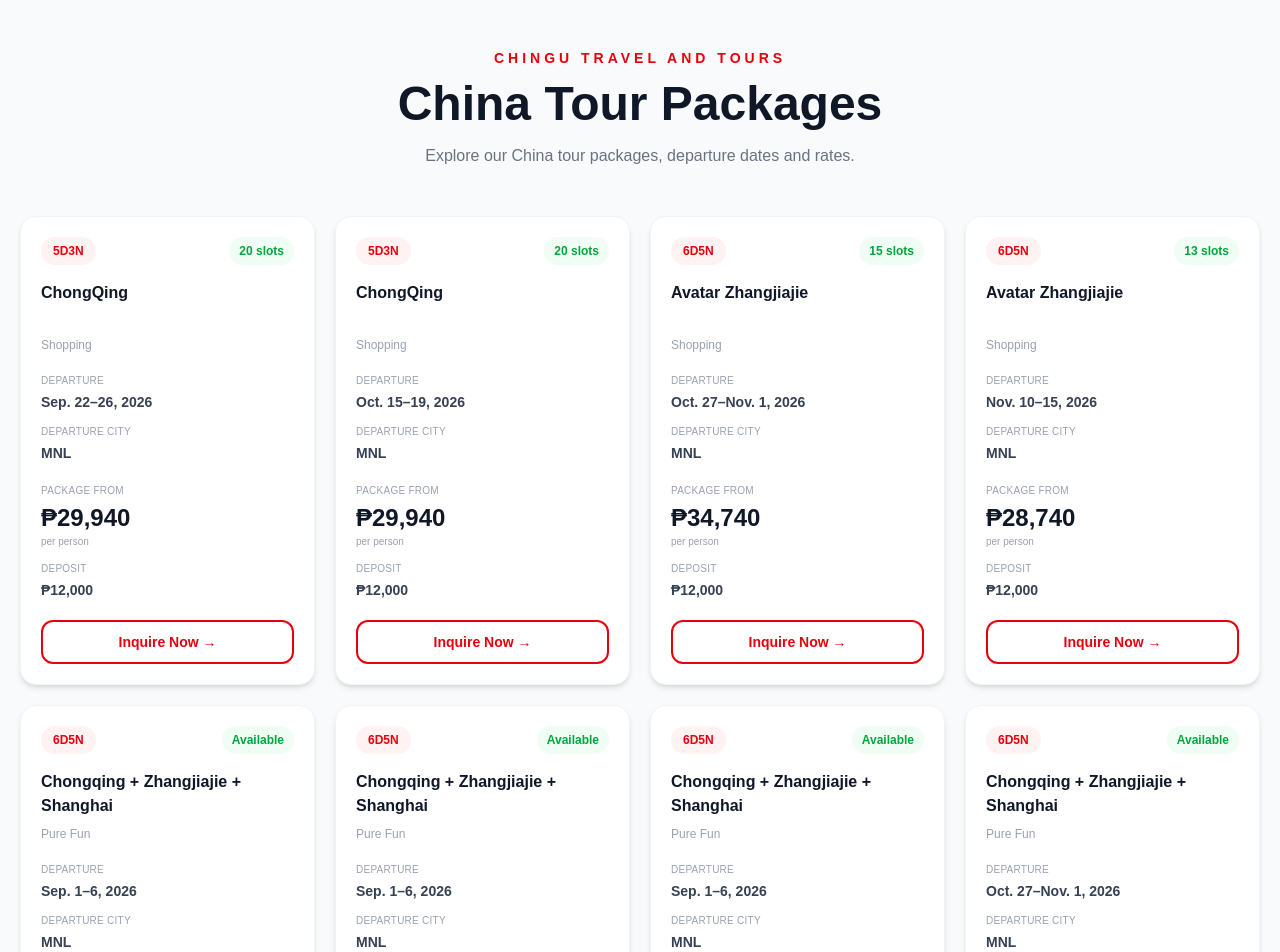
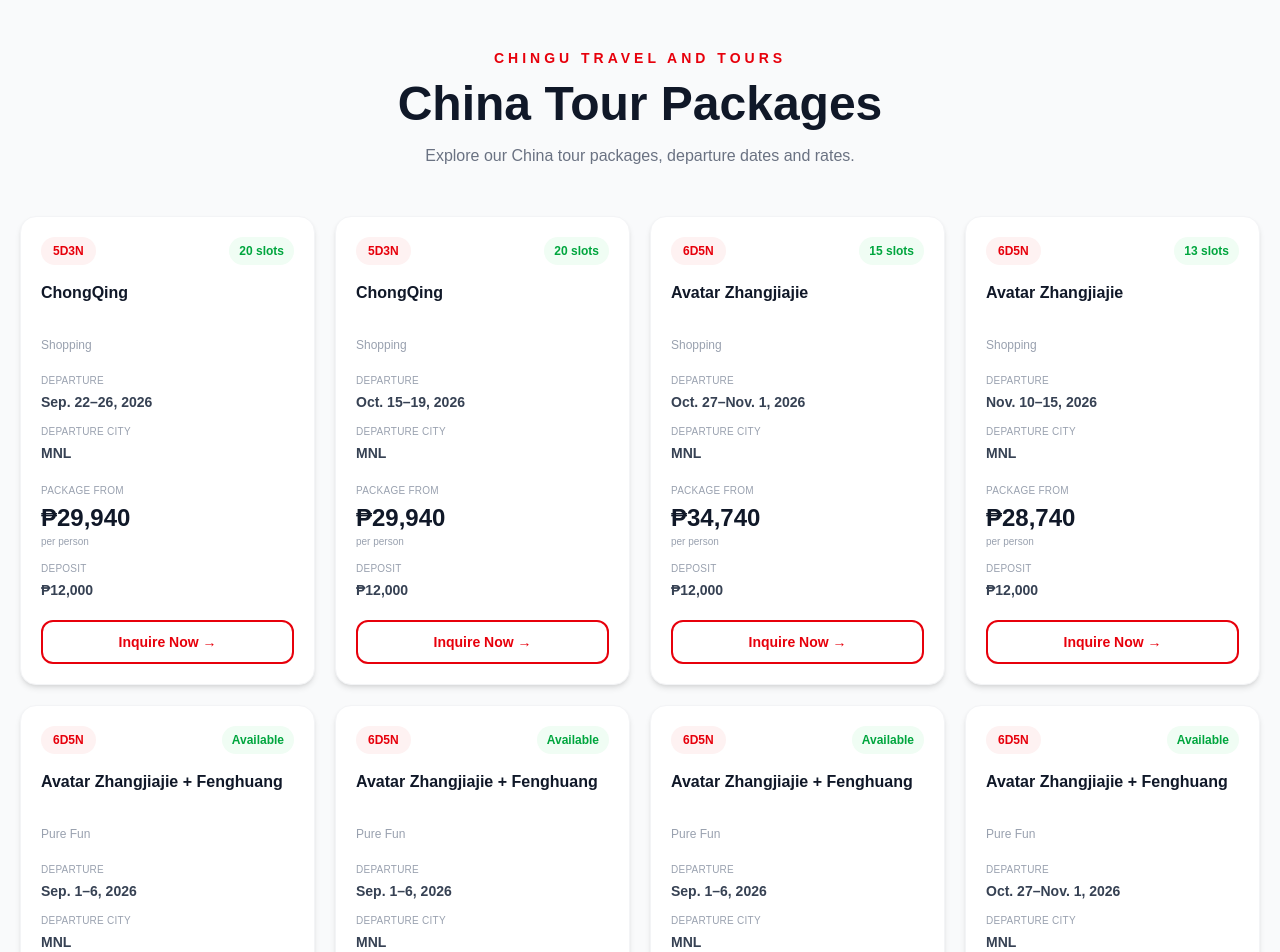
Before and after one commit to chingutravelandtours/chingu-website, a Next.js app: page /china-tours in a window 1280 px wide. Shown: the top 952 px of the page. Built offline with nearby package versions, Linux system fonts and the light colour scheme.

Commit message:
Update page.tsx

```diff
--- a/app/china-tours/page.tsx
+++ b/app/china-tours/page.tsx
@@ -64,7 +64,7 @@ const packages: Package[] = [
   },
 
   {
-    title: "Chongqing + Zhangjiajie + Shanghai",
+    title: "Avatar Zhangjiajie + Fenghuang",
     subtitle: "Pure Fun",
     duration: "6D5N",
     dates: "Sep. 1–6, 2026",
@@ -75,7 +75,7 @@ const packages: Package[] = [
   },
 
   {
-    title: "Chongqing + Zhangjiajie + Shanghai",
+    title: "Avatar Zhangjiajie + Fenghuang",
     subtitle: "Pure Fun",
     duration: "6D5N",
     dates: "Sep. 1–6, 2026",
@@ -86,7 +86,7 @@ const packages: Package[] = [
   },
 
   {
-    title: "Chongqing + Zhangjiajie + Shanghai",
+    title: "Avatar Zhangjiajie + Fenghuang",
     subtitle: "Pure Fun",
     duration: "6D5N",
     dates: "Sep. 1–6, 2026",
@@ -97,7 +97,7 @@ const packages: Package[] = [
   },
 
   {
-    title: "Chongqing + Zhangjiajie + Shanghai",
+    title: "Avatar Zhangjiajie + Fenghuang",
     subtitle: "Pure Fun",
     duration: "6D5N",
     dates: "Oct. 27–Nov. 1, 2026",
@@ -108,7 +108,7 @@ const packages: Package[] = [
   },
 
  {
-    title: "Chongqing + Zhangjiajie + Shanghai",
+    title: "Avatar Zhangjiajie + Fenghuang",
     subtitle: "Pure Fun",
     duration: "6D5N",
     dates: "Oct. 27–Nov. 1, 2026",
@@ -119,7 +119,7 @@ const packages: Package[] = [
   },
 
   {
-    title: "Chongqing + Zhangjiajie + Shanghai",
+    title: "Avatar Zhangjiajie + Fenghuang",
     subtitle: "Pure Fun",
     duration: "6D5N",
     dates: "Oct. 27–Nov. 1, 2026",
@@ -130,7 +130,7 @@ const packages: Package[] = [
   },
 
   {
-    title: "Chongqing + Zhangjiajie + Shanghai",
+    title: "Avatar Zhangjiajie + Fenghuang",
     subtitle: "Pure Fun",
     duration: "6D5N",
     dates: "Nov. 10–15, 2026",
@@ -141,7 +141,7 @@ const packages: Package[] = [
   },
 
   {
-    title: "Chongqing + Zhangjiajie + Shanghai",
+    title: "Avatar Zhangjiajie + Fenghuang",
     subtitle: "Pure Fun",
     duration: "6D5N",
     dates: "Nov. 10–15, 2026",
@@ -152,7 +152,7 @@ const packages: Package[] = [
   },
 
   {
-    title: "Chongqing + Zhangjiajie + Shanghai",
+    title: "Avatar Zhangjiajie + Fenghuang",
     subtitle: "Pure Fun",
     duration: "6D5N",
     dates: "Nov. 10–15, 2026",
```
